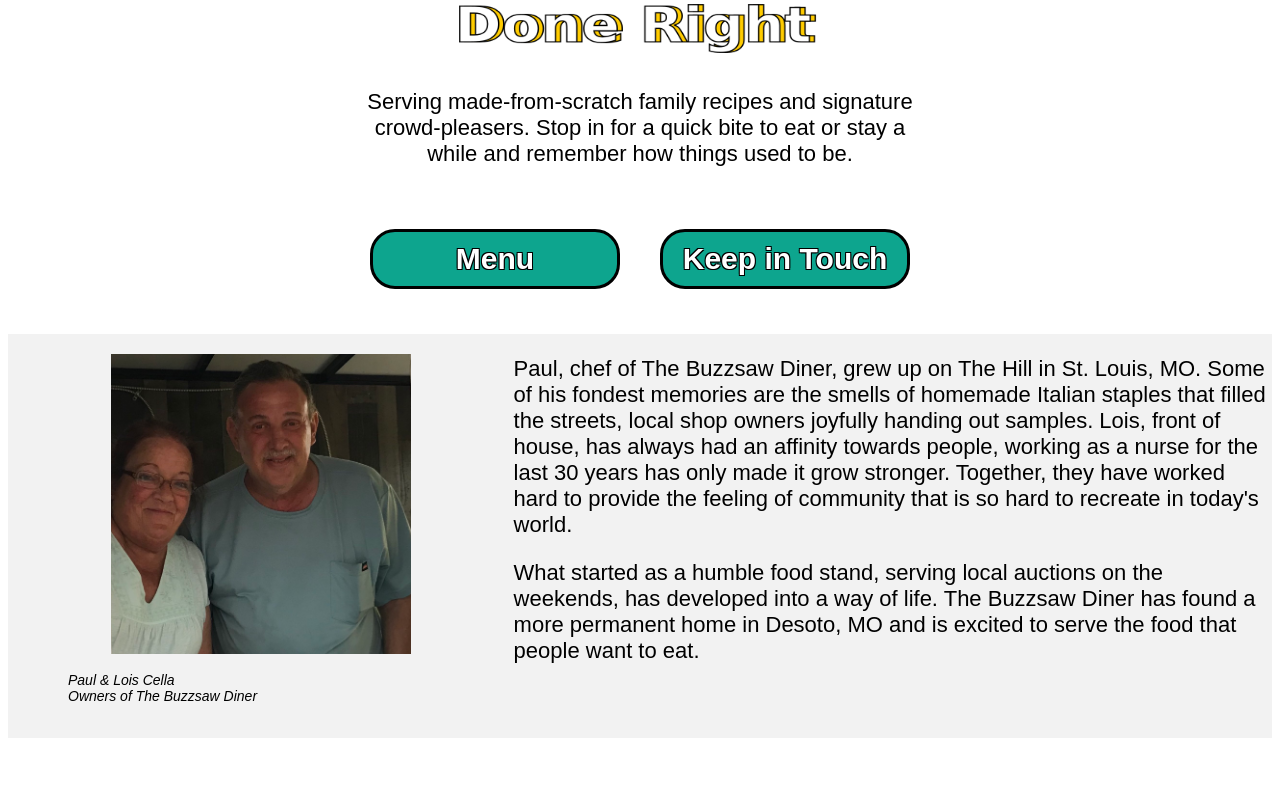
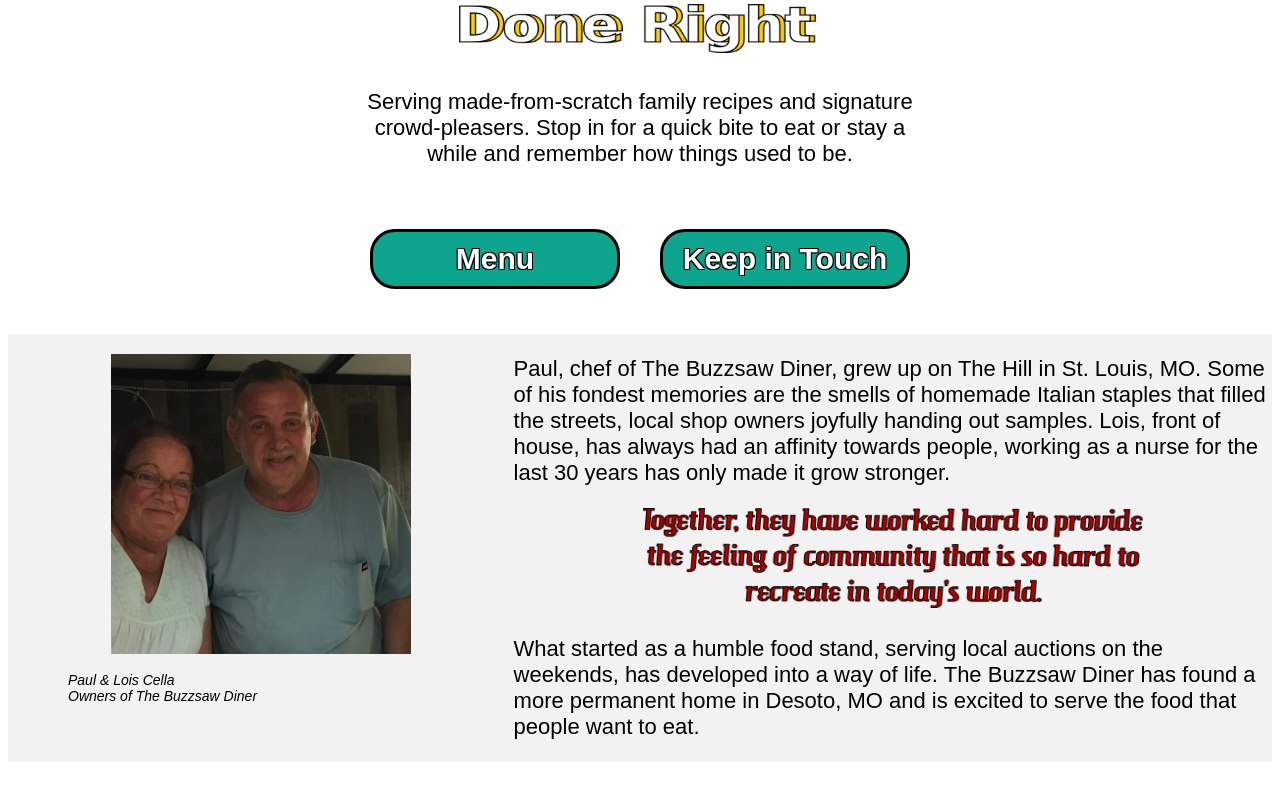
Before and after one commit to MariahLightfoot/TheBuzzsawDiner, an Angular app: page / in a window 1280 px wide. Shown: the part 905-1705 px from the top of the page. Built offline with nearby package versions, Linux system fonts and the light colour scheme.

Commit message:
pulled out text to hop off the page

```diff
--- a/src/app/owners/owners.component.css
+++ b/src/app/owners/owners.component.css
@@ -3,7 +3,7 @@
     grid-template-columns: 40% 60%;
     background-color: #f2f2f2;
     font-family: Arial, Helvetica, sans-serif;
-    margin-bottom: 145px;
+    margin-bottom: 140px;
 }
 
 .pictureOfOwners{
@@ -21,3 +21,7 @@
 .ownersBio{
     font-size: 22px;
 }
+
+.ownersPopOutCommunityText{
+    text-align: center;
+}
--- a/src/app/owners/owners.component.html
+++ b/src/app/owners/owners.component.html
@@ -13,12 +13,16 @@
             Some of his fondest memories are the smells of homemade Italian staples that filled the streets,
             local shop owners joyfully handing out samples. Lois, front of house, has always had an affinity
             towards people, working as a nurse for the last 30 years has only made it grow stronger.
-            Together, they have worked hard to provide the feeling of community that is
-            so hard to recreate in today's world.
         </p>
+
+    <div class="ownersPopOutCommunityText">
+        <img src="assets/img/owners-image.png" alt="Owners have worked hard to provide a feeling of community" height="100" width="500">
+    </div>
+
         <p>
             What started as a humble food stand, serving local auctions on the weekends,
-            has developed into a way of life. The Buzzsaw Diner has found a more permanent home in
+            has developed into a way of life.
+            The Buzzsaw Diner has found a more permanent home in
             Desoto, MO and is excited to serve the food that people want to eat.
         </p>
     </div>
```
Also changed, not shown: src/assets/img/owners-image.png (added).
